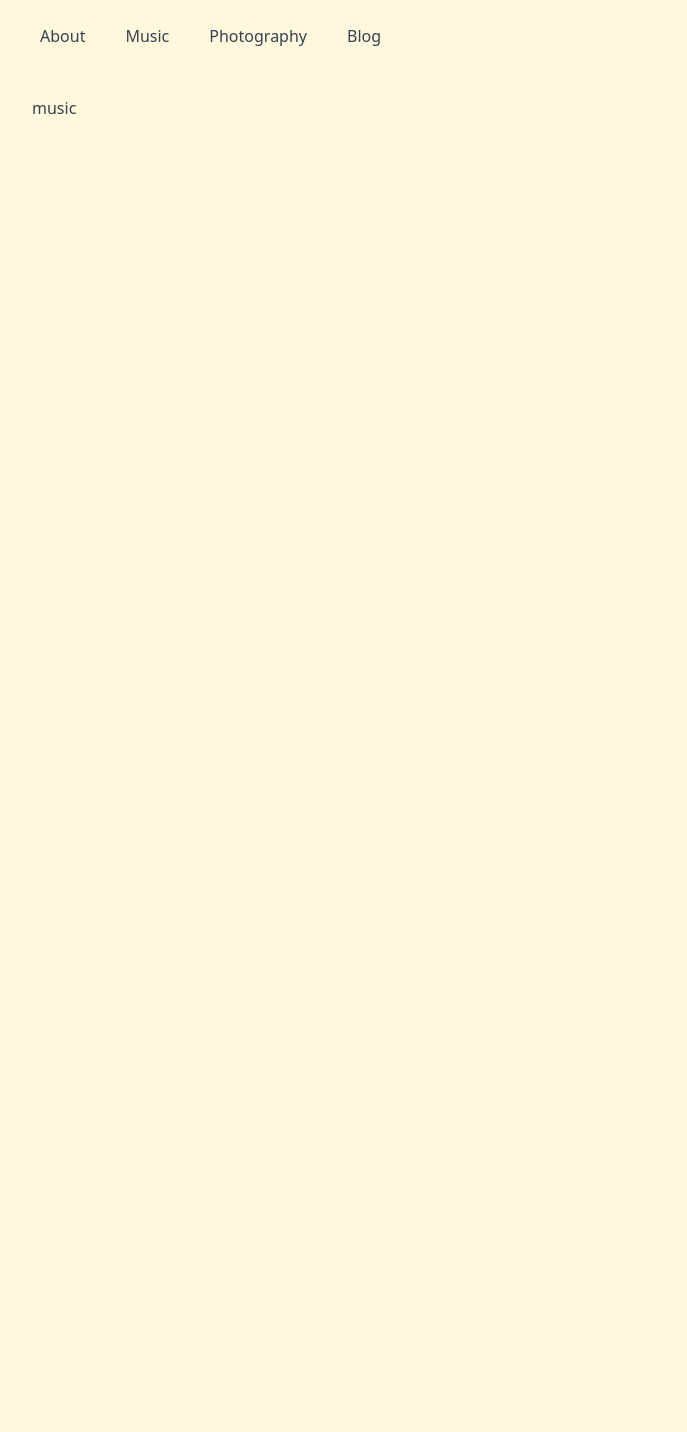
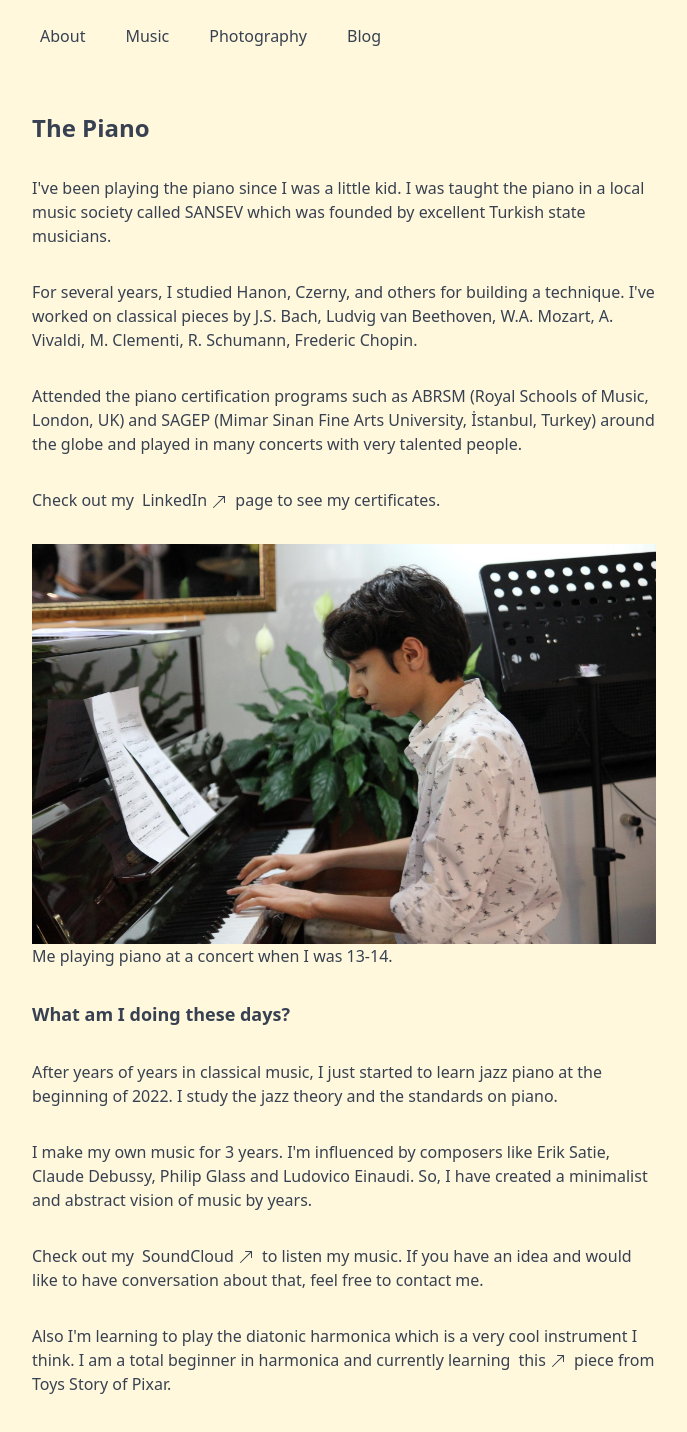
Before and after one commit to egecam/next-blog, a Next.js app: page /music in a window 1280 px wide. Shown: the top 1432 px of the page, without its empty margins (296-983 px from the left). Before the commit the page ends 800 px from the top, so only its background shows below. Built offline with nearby package versions, Linux system fonts and the light colour scheme.

Commit message:
Update music.js

```diff
--- a/pages/music.js
+++ b/pages/music.js
@@ -1,5 +1,94 @@
+import NextImage from "next/image";
+import Link from "next/link";
+import { BsArrowUpRight } from "react-icons/bs";
+
 function MusicPage() {
-    return <div className="site-container">music</div>
-  }
+  return (
+    <>
+      <div className="site-container mt-10">
+        <div className="space-y-8">
+          <h1 className="text-2xl font-bold">The Piano</h1>
+          <p>
+            I've been playing the piano since I was a little kid. I was taught
+            the piano in a local music society called SANSEV which was founded
+            by excellent Turkish state musicians.
+          </p>
+          <p>
+            For several years, I studied Hanon, Czerny, and others for building
+            a technique. I've worked on classical pieces by J.S. Bach, Ludvig
+            van Beethoven, W.A. Mozart, A. Vivaldi, M. Clementi, R. Schumann,
+            Frederic Chopin.
+          </p>
+          <p>
+            Attended the piano certification programs such as ABRSM (Royal
+            Schools of Music, London, UK) and SAGEP (Mimar Sinan Fine Arts
+            University, İstanbul, Turkey) around the globe and played in many
+            concerts with very talented people.
+          </p>
+          <p>
+            Check out my
+            <Link href="https://www.linkedin.com/in/egecam">
+              <a
+                className="link hover:text-amber-500 transition-all hover:underline"
+                target={"_blank"}
+              >
+                LinkedIn <BsArrowUpRight className="inline-flex" />
+              </a>
+            </Link>
+            page to see my certificates.
+          </p>
+          <div className="mt-20">
+            <NextImage
+              src="/img/piano.jpg"
+              alt="Me playing piano at a concert when I was 13-14"
+              width={1433}
+              height={918}
+              layout="responsive"
+            />
+          </div>
+          <span>Me playing piano at a concert when I was 13-14</span>.
+          <h2 className="text-lg font-bold">What am I doing these days?</h2>
+          <p>
+            After years of years in classical music, I just started to learn
+            jazz piano at the beginning of 2022. I study the jazz theory and the
+            standards on piano.
+          </p>
+          <p>
+            I make my own music for 3 years. I'm influenced by composers like
+            Erik Satie, Claude Debussy, Philip Glass and Ludovico Einaudi. So, I
+            have created a minimalist and abstract vision of music by years.
+          </p>
+          <p>
+            Check out my
+            <Link href="https://www.soundcloud.com/egecam">
+              <a
+                className="link hover:text-amber-500 transition-all hover:underline"
+                target={"_blank"}
+              >
+                SoundCloud <BsArrowUpRight className="inline-flex" />
+              </a>
+            </Link>
+            to listen my music. If you have an idea and would like to have
+            conversation about that, feel free to contact me.
+          </p>
+          <p>
+            Also I'm learning to play the diatonic harmonica which is a very
+            cool instrument I think. I am a total beginner in harmonica and
+            currently learning
+            <Link href="https://youtu.be/DNZUKm0ApEM">
+              <a
+                className="link hover:text-amber-500 transition-all hover:underline"
+                target={"_blank"}
+              >
+                this <BsArrowUpRight className="inline-flex" />
+              </a>
+            </Link>
+            piece from Toys Story of Pixar.
+          </p>
+        </div>
+      </div>
+    </>
+  );
+}
 
-  export default MusicPage;
+export default MusicPage;
```
